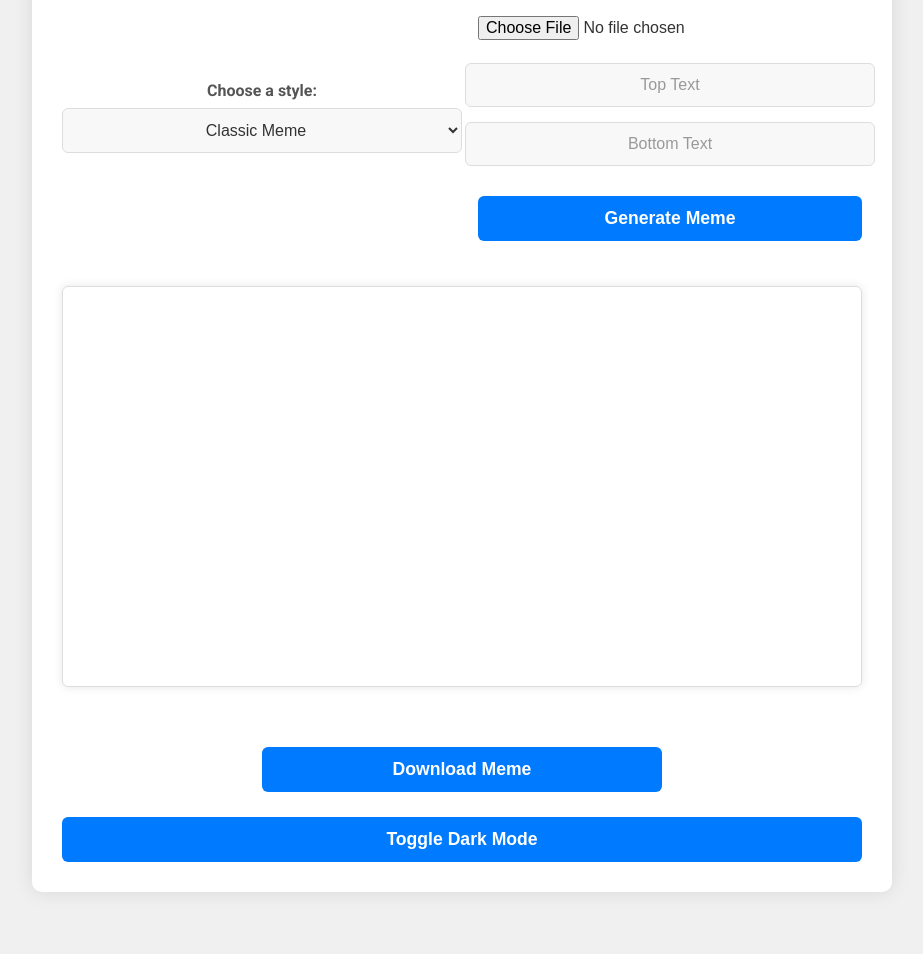
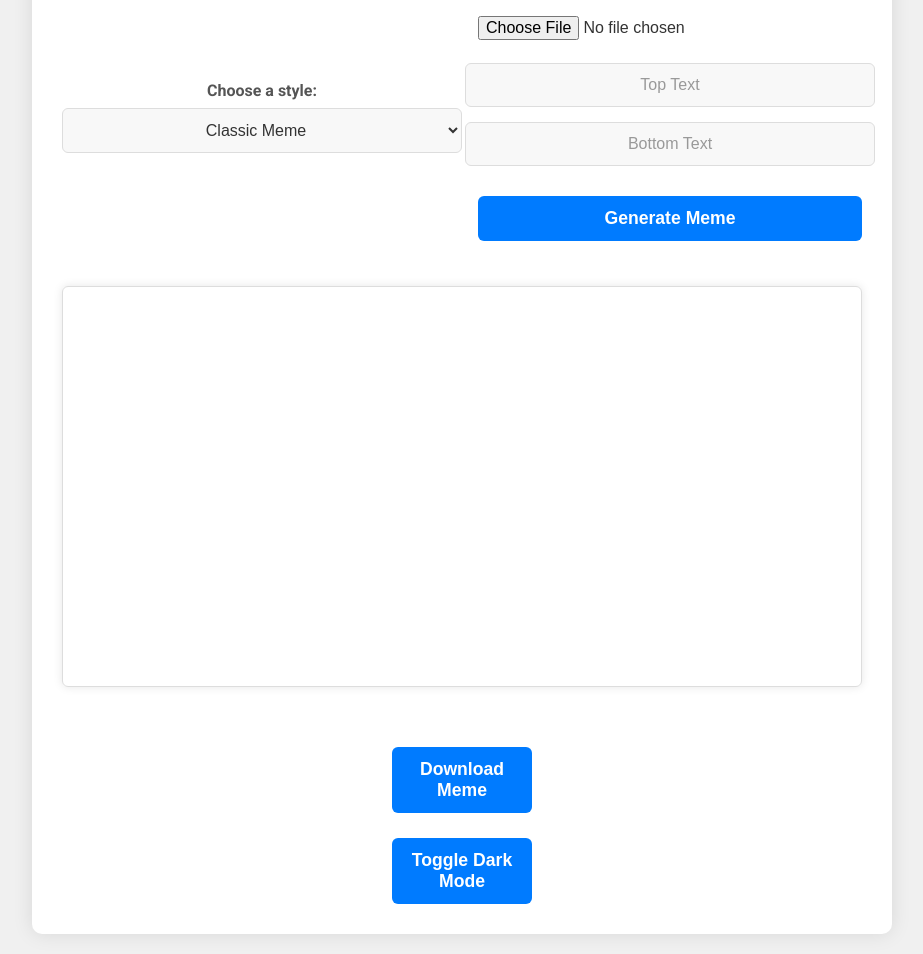
Before and after one commit to yigit-cankurtaran/meme-maker, a plain HTML site: page index.html in a window 1280 px wide. Shown: the part 146-1100 px from the top of the page, without its empty margins (178-1101 px from the left). Before the commit the page ends 1058 px from the top, so only its background shows below. Drawn offline with Linux system fonts and the light colour scheme.

Commit message:
style: Set same width for Download Meme and Toggle Dark Mode buttons

```diff
--- a/style.css
+++ b/style.css
@@ -119,8 +119,11 @@ button:hover {
 }
 
 #download-meme {
-    width: 100%; /* Make the button take full container width */
-    max-width: 400px;
+    width: 8em;
+}
+
+#dark-mode-toggle {
+    width: 8em;
 }
 
 /* Dark Mode Styles */
```
